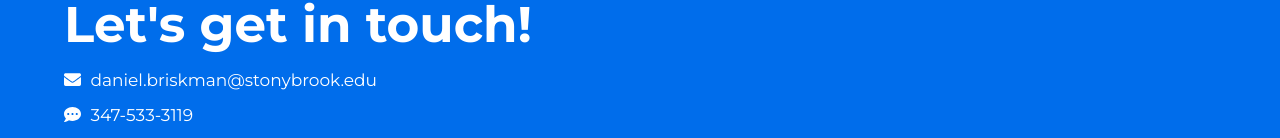
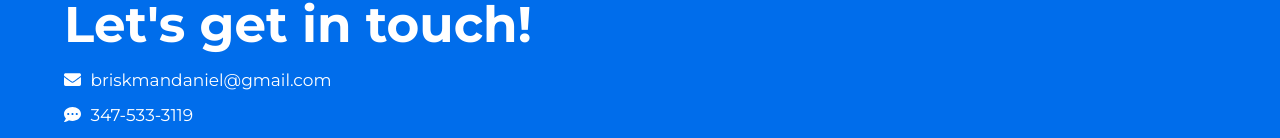
Before and after one commit to popplio2/DB-Portfolio, a Vue app in the folder portfolio/: page / in a window 1280 px wide. Shown: the part 2194-2332 px from the top of the page. Built offline with nearby package versions, Linux system fonts and the light colour scheme.

Commit message:
update email in footer

```diff
--- a/portfolio/src/components/Footer.vue
+++ b/portfolio/src/components/Footer.vue
@@ -11,7 +11,7 @@
     <h2>Let's get in touch!</h2>
     <a href="mailto:briskmandaniel@gmail.com">
       <font-awesome-icon icon="envelope" />
-      daniel.briskman@stonybrook.edu
+      briskmandaniel@gmail.com
     </a>
     <a
       href="sms:+13475333119&body=Hello%20there,%20Daniel!%20I%20saw%20your%20portfolio%20and..."
```
